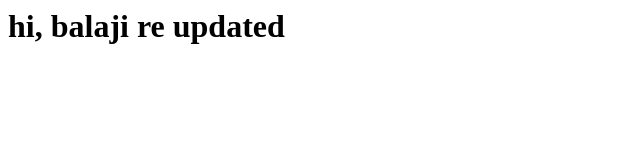
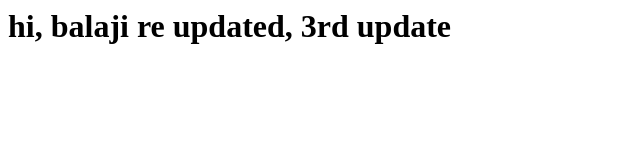
Before and after one commit to balajin96/githubdemo, a plain HTML site: page index.html in a window 1280 px wide. Shown: the whole page, without its empty margins (0-640 px from the left). Drawn offline with Linux system fonts and the light colour scheme.

Commit message:
Update index.html

```diff
--- a/index.html
+++ b/index.html
@@ -1,3 +1,3 @@
 <html>
-<h1>hi, balaji re updated</h1>
+<h1>hi, balaji re updated, 3rd update</h1>
 </html>
```
